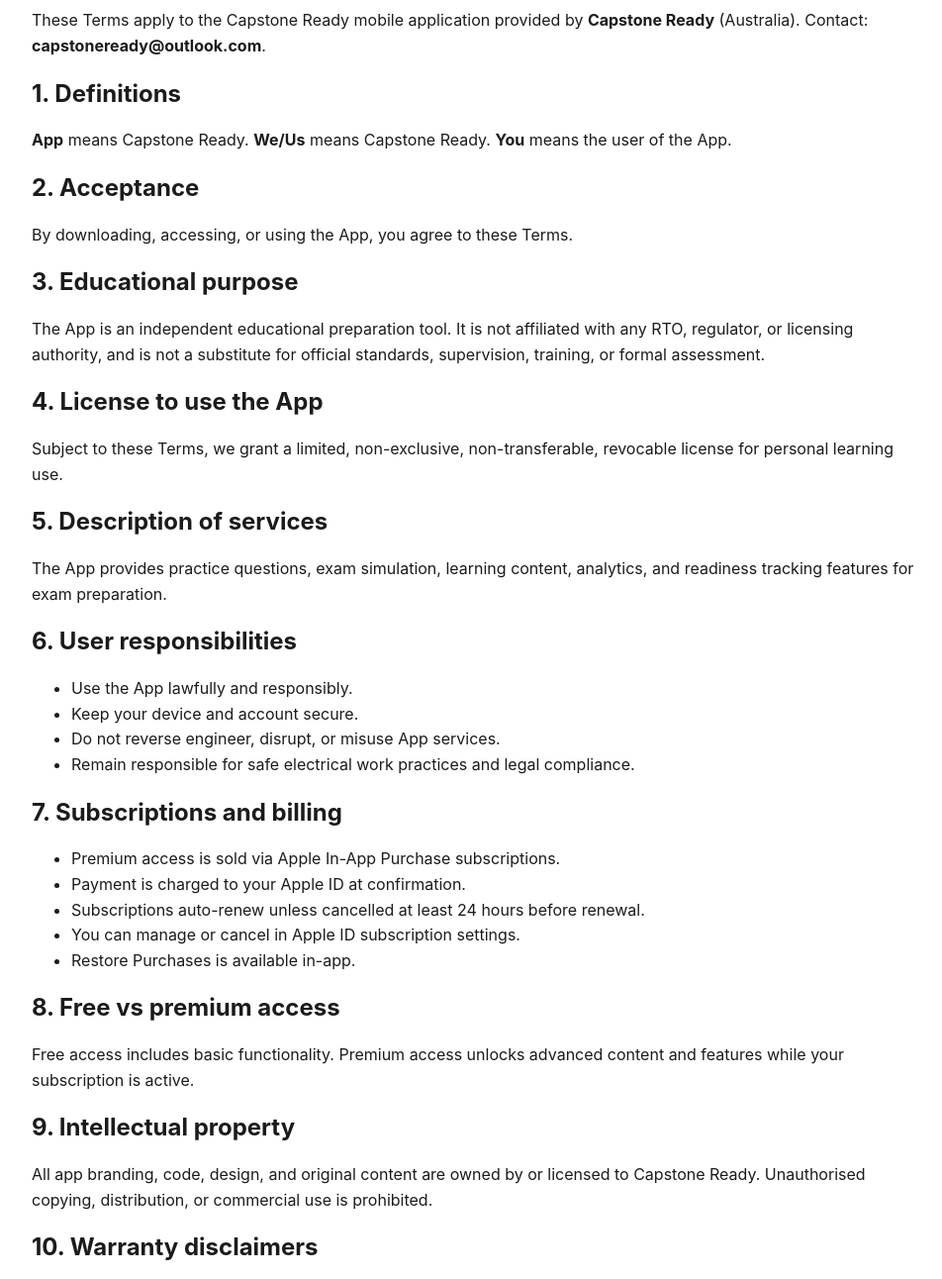
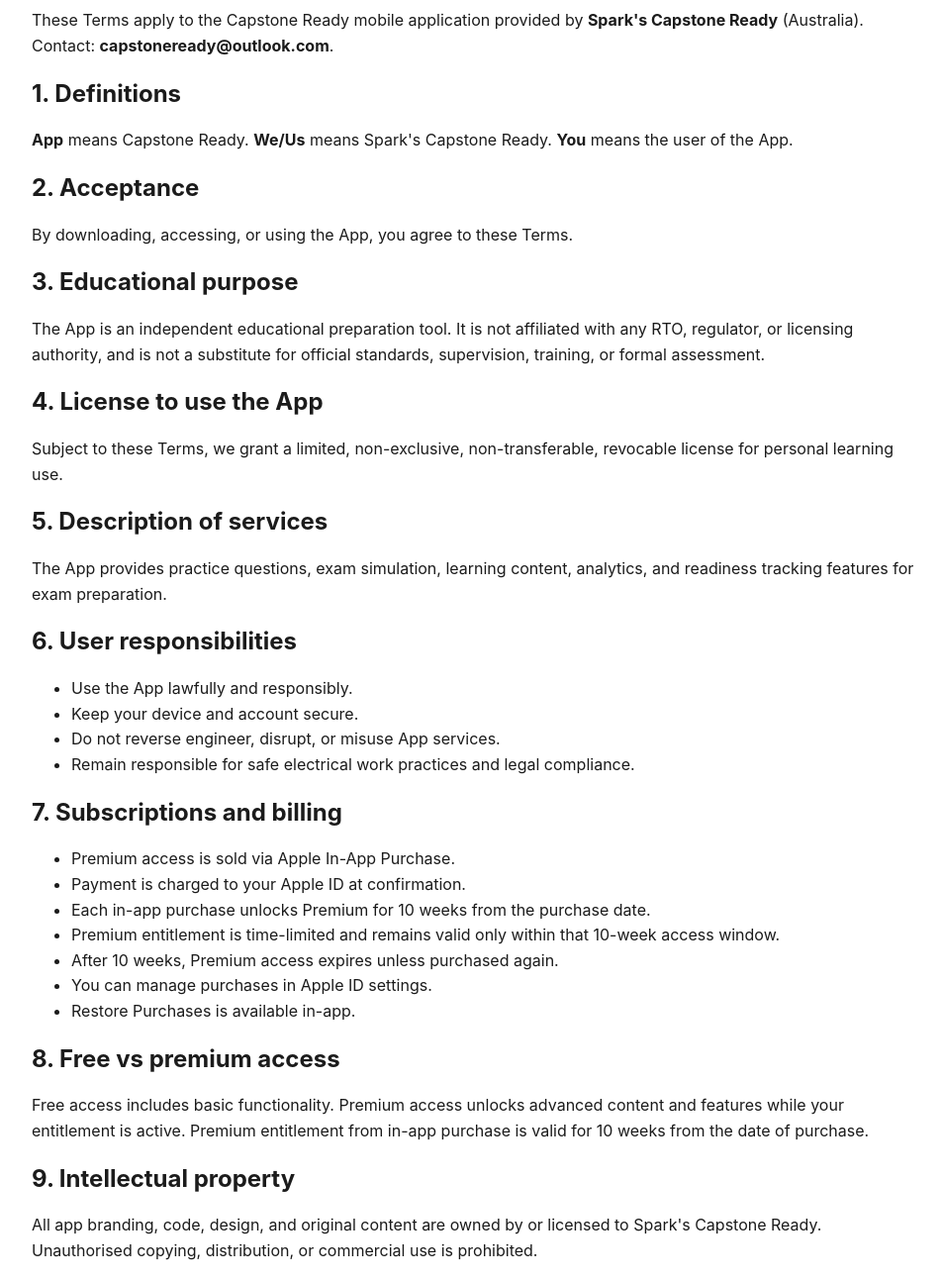
Before and after one commit to Roper8883/CRlegaldocs, a plain HTML site: page terms.html in a window 1280 px wide. Shown: the part 140-1432 px from the top of the page at 99% size, without its empty margins (158-1110 px from the left). Drawn offline with Linux system fonts and the light colour scheme.

Commit message:
Add files via upload

```diff
--- a/terms.html
+++ b/terms.html
@@ -10,10 +10,10 @@
   <h1>Capstone Ready Terms of Use</h1>
   <p class="meta"><strong>Version:</strong> 1.0 | <strong>Effective date:</strong> 22 February 2026</p>
 
-  <p>These Terms apply to the Capstone Ready mobile application provided by <strong>Capstone Ready</strong> (Australia). Contact: <strong>capstoneready@outlook.com</strong>.</p>
+  <p>These Terms apply to the Capstone Ready mobile application provided by <strong>Spark's Capstone Ready</strong> (Australia). Contact: <strong>capstoneready@outlook.com</strong>.</p>
 
   <h2>1. Definitions</h2>
-  <p><strong>App</strong> means Capstone Ready. <strong>We/Us</strong> means Capstone Ready. <strong>You</strong> means the user of the App.</p>
+  <p><strong>App</strong> means Capstone Ready. <strong>We/Us</strong> means Spark's Capstone Ready. <strong>You</strong> means the user of the App.</p>
 
   <h2>2. Acceptance</h2>
   <p>By downloading, accessing, or using the App, you agree to these Terms.</p>
@@ -37,18 +37,20 @@
 
   <h2>7. Subscriptions and billing</h2>
   <ul>
-    <li>Premium access is sold via Apple In-App Purchase subscriptions.</li>
+    <li>Premium access is sold via Apple In-App Purchase.</li>
     <li>Payment is charged to your Apple ID at confirmation.</li>
-    <li>Subscriptions auto-renew unless cancelled at least 24 hours before renewal.</li>
-    <li>You can manage or cancel in Apple ID subscription settings.</li>
+    <li>Each in-app purchase unlocks Premium for 10 weeks from the purchase date.</li>
+    <li>Premium entitlement is time-limited and remains valid only within that 10-week access window.</li>
+    <li>After 10 weeks, Premium access expires unless purchased again.</li>
+    <li>You can manage purchases in Apple ID settings.</li>
     <li>Restore Purchases is available in-app.</li>
   </ul>
 
   <h2>8. Free vs premium access</h2>
-  <p>Free access includes basic functionality. Premium access unlocks advanced content and features while your subscription is active.</p>
+  <p>Free access includes basic functionality. Premium access unlocks advanced content and features while your entitlement is active. Premium entitlement from in-app purchase is valid for 10 weeks from the date of purchase.</p>
 
   <h2>9. Intellectual property</h2>
-  <p>All app branding, code, design, and original content are owned by or licensed to Capstone Ready. Unauthorised copying, distribution, or commercial use is prohibited.</p>
+  <p>All app branding, code, design, and original content are owned by or licensed to Spark's Capstone Ready. Unauthorised copying, distribution, or commercial use is prohibited.</p>
 
   <h2>10. Warranty disclaimers</h2>
   <p>The App is provided “as is” and “as available.” We do not guarantee uninterrupted or error-free operation at all times.</p>
```
Also changed, not shown: privacy.html (+2 -1 lines), support.html (+3 -0 lines).
